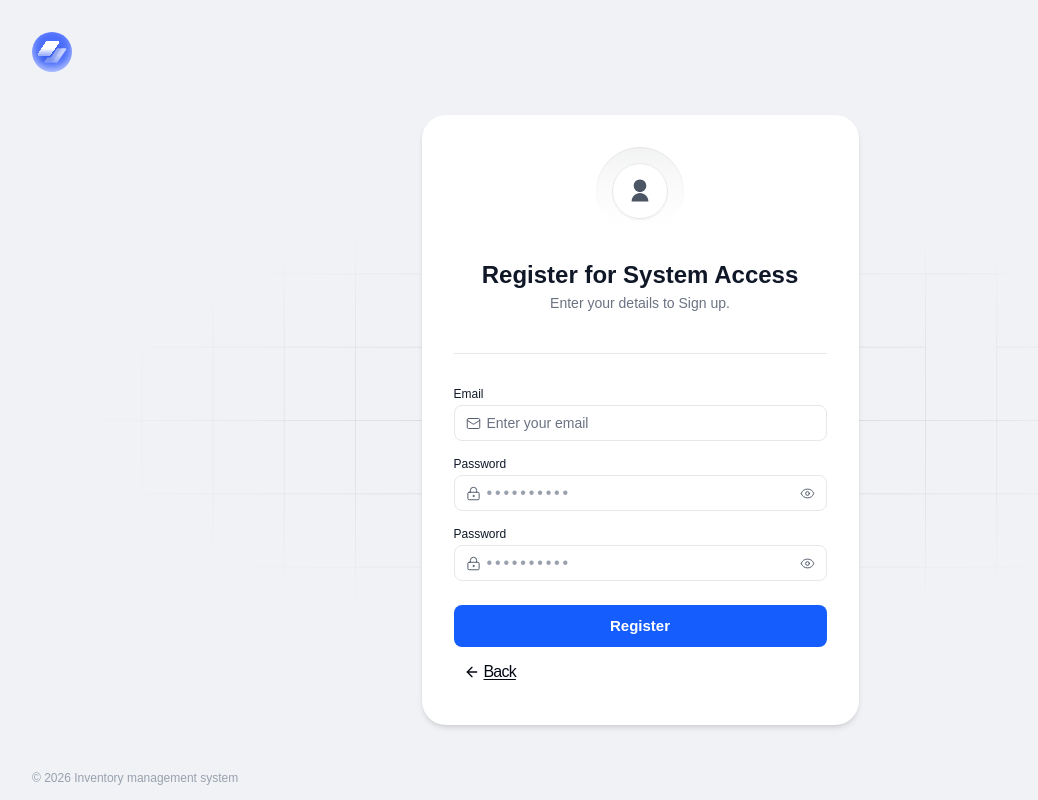
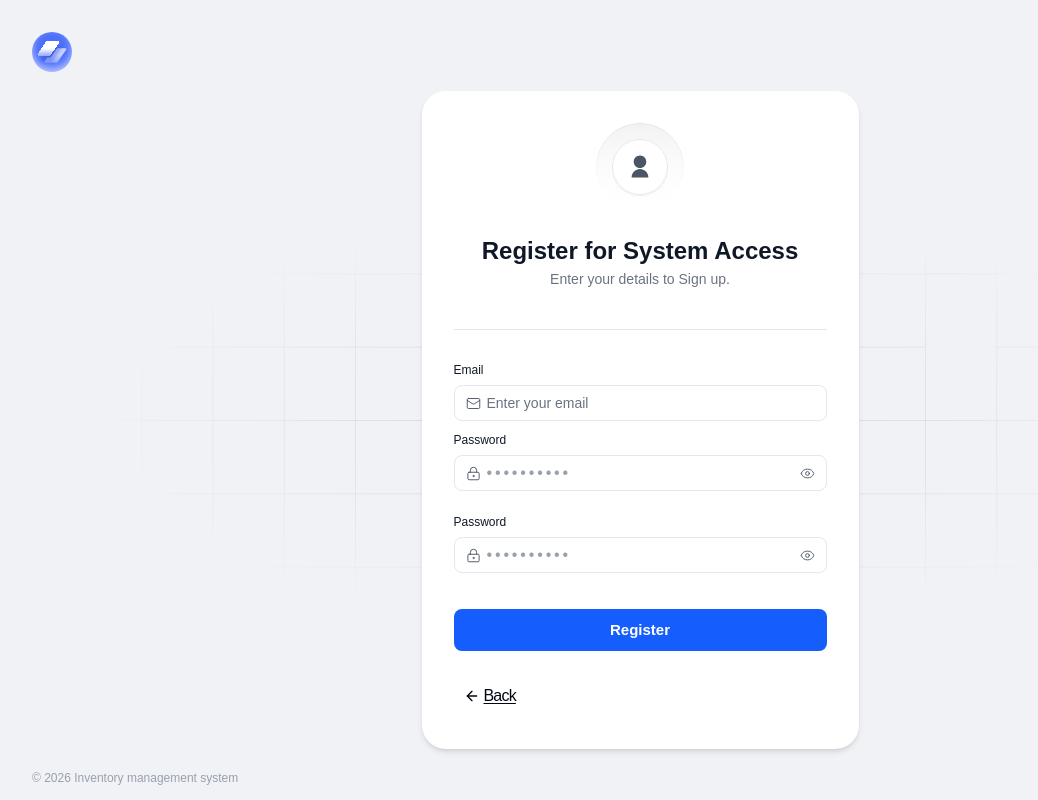
Before and after one commit to uzairkagzi33-stack/Internship, a React (Vite) app in the folder IMS-FrontEnd/SignUp/: page /signup2 in a window 1280 px wide. Shown: the whole page, without its empty margins (0-1038 px from the left). Built offline with nearby package versions, Linux system fonts and the light colour scheme.

Commit message:
Some Erorr elements and Refined some things

```diff
--- a/IMS-FrontEnd/SignUp/src/components/contexts/EmailContext.jsx
+++ b/IMS-FrontEnd/SignUp/src/components/contexts/EmailContext.jsx
@@ -1 +1,26 @@
-import React from "react";
+import { createContext, useContext, useState } from "react";
+
+// ── 1. Create ─────────────────────────────────────────────────────────────────
+const EmailContext = createContext();
+
+// ── 2. Custom hook ────────────────────────────────────────────────────────────
+// Use this in any component instead of importing both useContext + EmailContext
+export function UseEmail() {
+  const ctx = useContext(EmailContext);
+  if (!ctx) throw new Error("useEmail must be used inside <EmailProvider>");
+  return ctx;
+}
+
+// ── 3. Provider ───────────────────────────────────────────────────────────────
+// Wrap your router/app with this so all pages can read/write the email
+export function EmailProvider({ children }) {
+    const [email, setEmail] = useState("");
+
+    const clearEmail = () => setEmail("");
+
+    return (
+    <EmailContext.Provider value={{ email, setEmail, clearEmail }}>
+        {children}
+    </EmailContext.Provider>
+    );
+}
--- a/IMS-FrontEnd/SignUp/src/components/signup/OtpInput.jsx
+++ b/IMS-FrontEnd/SignUp/src/components/signup/OtpInput.jsx
@@ -4,7 +4,7 @@ import { useRef } from "react";
 //   value      (string)   — 4-char controlled string e.g. "4709"
 //   onChange   (fn)       — called with full 4-digit string on every change
 //   length     (number)   — number of boxes, default 4
-export default function OtpInput({ value = "", onChange, length = 4 }) {
+export default function OtpInput({ value = "", onChange, length = 4, error }) {
     // const id = useId()
   const refs = useRef([]);
 
@@ -52,6 +52,7 @@ export default function OtpInput({ value = "", onChange, length = 4 }) {
       className="flex"
       style={{ width: 376, height: 64, gap: 10 }}
     >
+    <span style={{color:"red"}}>{error}</span>
       {digits.map((digit, idx) => (
         <input
           key={idx}
--- a/IMS-FrontEnd/SignUp/src/components/signup/SignUpForm.jsx
+++ b/IMS-FrontEnd/SignUp/src/components/signup/SignUpForm.jsx
@@ -11,16 +11,24 @@ import {  Eye, EyeOff } from "lucide-react";
 //   onChange    (fn)        — change handler
 //   icon        (ReactNode) — lucide icon component
 //   type        (string)    — input type, default "text"
-export function InputField({ id, label, placeholder, value, onChange, icon: Icon, type = "text",}) {
+export function InputField({ id, label, placeholder, value, onChange, icon: Icon, type = "text", error}) {
   return (
-    <div className="flex flex-col" style={{ width: 373, height: 58, gap: 4 }}>
+    <div className="flex flex-col" style={{ width: 373, height: 58, gap: 8 }}>
+      <div
+      className="flex justify-between "
+      >
+
       <label
         htmlFor={id}
-        className="text-gray-900 font-medium"
+        className="text-gray-900 font-medium justify-start"
         style={{ height: 14, fontSize: 12, lineHeight: "14px" }}
       >
         {label}
       </label>
+<span className=" text-red-600"
+style={{fontSize: 12, height:14}}
+>{error}</span>
+      </div>
       <div className="relative flex items-center" style={{ height: 36 }}>
         {Icon && (
           <Icon
@@ -98,11 +106,13 @@ export function EmailPassword({
   buttonLabel = "Register",
   onSubmit, footerText = "Back",
   footerLinkTo = "/signup",
-  alignFooter = 'left'
+  alignFooter = 'left',
+  error
+
 }
 ) {
   return (
-    <div className="flex flex-col" style={{ width: 373, height: 58, gap: 4 }}>
+    <div className="flex flex-col" style={{ width: 373, minHeight: 210, gap: 24 }}>
     <form
     className="flex flex-col"
         style={{ width: 373, gap: 12 }}
@@ -117,10 +127,12 @@ export function EmailPassword({
         onChange={e=> setEmail(e.target.value)}
         icon={Mail}
         type="email"
+          error={error}
         />
         <PasswordField
         value={passwordA}
-        onChange={setPasswordA}/>
+        onChange={setPasswordA}
+        />
 
         <PasswordField
         id="ConfirmPassword"
@@ -128,15 +140,18 @@ export function EmailPassword({
         value={passwordB}
         onChange={setPasswordB}/>
     </form>
+
+
      <button
         type="button"
         onClick={onSubmit}
-        className="mt-4 rounded-lg bg-blue-600 text-white font-semibold hover:bg-blue-700 active:bg-blue-800 transition-colors cursor-pointer"
+        className="rounded-lg bg-blue-600 text-white font-semibold hover:bg-blue-700 active:bg-blue-800 transition-colors cursor-pointer"
         style={{ width: 373, minHeight: 42, fontSize: 15 }}
       >
         {buttonLabel}
       </button>
       <Back footerText={footerText} footerLinkTo={footerLinkTo}  align={alignFooter} backArrow={"true"}/>
+
 
     </div>
   );
@@ -186,21 +201,24 @@ export function PasswordField({
   label       = "Password",
   placeholder = "• • • • • • • • • • ",
   value,
-  onChange,
+  onChange, error
 }) {
   const [show, setShow] = useState(false);
 
   return (
-    <div className="flex flex-col" style={{ width: 373, height: 58, gap: 4 }}>
-
+    <div className="flex flex-col" style={{ width: 373, height: 70, gap: 8 }}>
+      <div className="flex justify-between">
         <label
           htmlFor={id}
-        className="text-gray-900 font-medium"
+          className="text-gray-900 font-medium justify-start"
           style={{ height: 14, fontSize: 12, lineHeight: "14px" }}
         >
           {label}
         </label>
-
+        <span className="text-red-600" style={{fontSize: 12}}>
+          {console.log(`${error}`)}
+        </span>
+      </div>
       <div className="relative flex items-center" style={{ height: 36 }}>
 
         {/* Lock — left */}
@@ -245,6 +263,7 @@ export function PasswordField({
 
       </div>
     </div>
+    // </div>
   );
 }
 
@@ -283,7 +302,7 @@ export default function SignUpForm({
   footerText     = "Already have an account?",
   footerLinkText = "Login",
   footerLinkTo   = "/login",
-  roleOptions,
+  roleOptions,error
 }) {
   return (
     <>
@@ -300,6 +319,7 @@ export default function SignUpForm({
           value={fullName}
           onChange={e => setFullName(e.target.value)}
           icon={CircleUserRound}
+          error={error}
         />
         <InputField
           id="department"
--- a/IMS-FrontEnd/SignUp/src/pages/ForgetPasswordPage.jsx
+++ b/IMS-FrontEnd/SignUp/src/pages/ForgetPasswordPage.jsx
@@ -2,16 +2,27 @@ import { useNavigate } from "react-router-dom";
 import { Mail } from "lucide-react";
 import SignUpCard          from "../components/signup/SignUpCard";
 import { InputField,Back }      from "../components/signup/SignUpForm";
-// import ForgetPassword from "../components/login/ForgetPassword";
 import { useState } from "react";
 import PasswordIcon from "../components/icons/PasswordIcon";
+import { UseEmail } from "../components/contexts/EmailContext";
 
 export default function ForgetPasswordPage() {
-  const [email,    setEmail]    = useState("");
-  // const [password, setPassword] = useState("");
+
+  const [localEmail,    setLocalEmail]    = useState("");
   const navigate = useNavigate();
+  const { setEmail } = UseEmail();
+  const [error, setError ] =useState('')
 
   const handleLogin = () => {
+    if (!localEmail.trim()) {
+      setError("Please enter your email address.");
+      return;
+    }
+    if (!/^[^\s@]+@[^\s@]+\.[^\s@]+$/.test(localEmail)) {
+      setError("Please enter a valid email address.");
+      return;
+    }
+    setEmail(localEmail);
 //
 navigate("/verify-otp")
   };
@@ -31,11 +42,12 @@ navigate("/verify-otp")
       >
         <InputField
           id="passwordReset"
+          error= {error}
           label="Email Address"
           placeholder="Enter your email"
           type="email"
-          value={email}
-          onChange={e => setEmail(e.target.value)}
+          value={localEmail}
+          onChange={e => setLocalEmail(e.target.value)}
           icon={Mail}
         />
       </form>
--- a/IMS-FrontEnd/SignUp/src/pages/LogInPage.jsx
+++ b/IMS-FrontEnd/SignUp/src/pages/LogInPage.jsx
@@ -8,11 +8,16 @@ import ForgetPassword from "../components/login/ForgetPassword";
 export default function LoginPage() {
   const [email,    setEmail]    = useState("");
   const [password, setPassword] = useState("");
+  const [error,setError] = useState("");
   const navigate = useNavigate();
 
   const handleLogin = () => {
-    if (!email || !password) return;
-    // TODO: call your auth API here
+    if (!email || !password) {
+
+      setError('Enter valid credentials');
+      return;
+    }
+
     navigate("/dashboard");
   };
 
@@ -35,6 +40,7 @@ export default function LoginPage() {
           value={email}
           onChange={e => setEmail(e.target.value)}
           icon={Mail}
+          error = {error}
         />
         <InputField
           id="password"
--- a/IMS-FrontEnd/SignUp/src/pages/SignUpPage.jsx
+++ b/IMS-FrontEnd/SignUp/src/pages/SignUpPage.jsx
@@ -8,10 +8,14 @@ export default function SignUpPage() {
   const [fullName,   setFullName]   = useState("");
   const [department, setDepartment] = useState("");
   const [role,       setRole]       = useState(null);
+  const [error, setError] =useState("")
   const navigate = useNavigate()
 
   const handleNext = () => {
-    if (!fullName || !department || !role) return;
+    if (!fullName || !department || !role) {
+      setError("EnterFull Creds")
+      return;
+    }
     alert(`Proceeding as ${role}: ${fullName} from ${department}`);
     navigate("/signup2")
   };
@@ -32,6 +36,7 @@ export default function SignUpPage() {
         footerText="Already have an account?"
         footerLinkText="Login"
         footerLinkTo="/login"
+        error={error}
       />
     </SignUpCard>
   );
--- a/IMS-FrontEnd/SignUp/src/pages/SignUpPassword.jsx
+++ b/IMS-FrontEnd/SignUp/src/pages/SignUpPassword.jsx
@@ -9,11 +9,13 @@ export default function SignUpPage() {
   const [email,   setEmail]         =    useState("");
   const [password1, setPassword1]   =    useState("");
   const [password2, setPassword2]   =    useState("");
+  const [error, setError] = useState("")
 
   const handleNext = () => {
     if (!email || !password1 || !password2) return;
     if (password1 !== password2) {
-      alert("Passwords do not match!");
+      setError("Passwords do not match!")
+      // alert("Passwords do not match!");
       return;
     }
     alert(`Proceeding to register: ${email}`);
@@ -34,6 +36,7 @@ export default function SignUpPage() {
             buttonLabel="Register"
             footerText="Back"
               footerLinkTo="/signup"
+              error = {error}
         />
 
     </SignUpCard>
--- a/IMS-FrontEnd/SignUp/src/pages/VerifyOTPpage.jsx
+++ b/IMS-FrontEnd/SignUp/src/pages/VerifyOTPpage.jsx
@@ -4,37 +4,48 @@ import SignUpCard from "../components/signup/SignUpCard";
 import OtpInput from "../components/signup/OtpInput.jsx";
 import VerifyEmailLogo from "../components/icons/VerifyEmailLogo";
 import { Back, Footer } from "../components/signup/SignUpForm";
+import { UseEmail } from "../components/contexts/EmailContext";
 
 function VerifyOTPpage() {
   const [otp, setOtp] = useState("");
   const navigate = useNavigate();
+  const { email, clearEmail } = UseEmail();
+  const [error, setError] = useState("")
 
   const handleVerify = () => {
     if (otp.length < 4) {
-      alert("Please enter full 4-digit OTP");
+      // alert("Please enter full 4-digit OTP");
+      setError("Please enter full 4-digit OTP")
       return;
     }
     console.log("OTP submitted:", otp);
     // TODO: Verify OTP with backend
     alert("OTP verified! Redirecting...");
+    clearEmail()
     navigate("/login");
   };
 
   return (
     <SignUpCard
     title="Email verification Code"
-    subtitle="We’ve sent a code at user@mail.com"
+          subtitle={
+        // Show the actual email from context right in the subtitle
+        <>
+          We sent a 4-digit code to{" "}
+          <span className="font-medium text-gray-900">{email}</span>
+        </>
+      }
     icon={<VerifyEmailLogo />}
     showDivider
     minHeight={474}
     width={440}
     >
 
-      <OtpInput value={otp} onChange={setOtp} />
+      <OtpInput value={otp} onChange={setOtp} error={error}/>
 
       <button
         onClick={handleVerify}
-        className="mt-4 rounded-lg bg-blue-600 text-white font-semibold hover:bg-blue-700 transition-colors"
+        className="rounded-lg bg-blue-600 text-white font-semibold hover:bg-blue-700 transition-colors"
         style={{ width: 373, height: 42, fontSize: 15 }}
       >
         Submit Code
```
Also changed, not shown: IMS-FrontEnd/SignUp/src/router/router.jsx (+12 -2 lines), 1 other file (tests, documents, lock files or other folders). Lines whose indentation alone changed are shown as unchanged.
